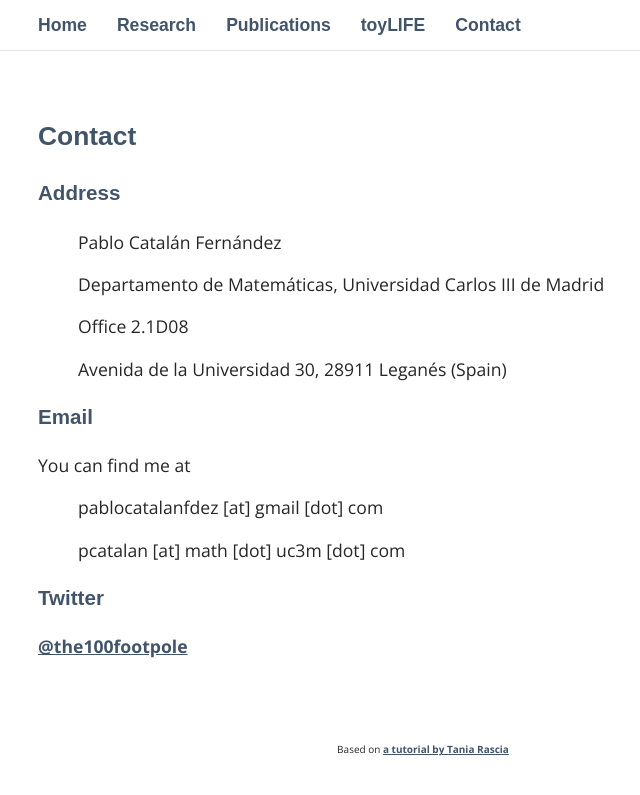
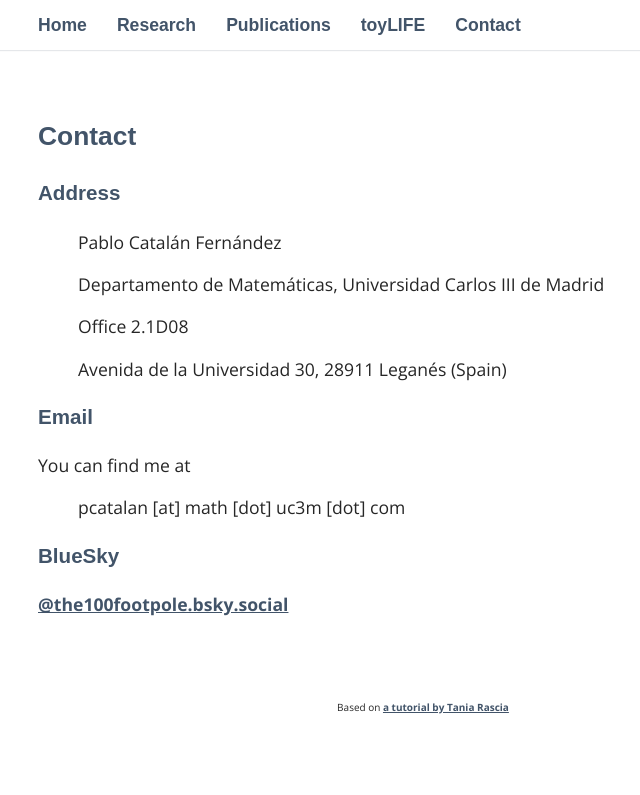
Before and after one commit to PabloCatalan/pablocatalan.github.io, a Jekyll site: the page built from _pages/04_contact.md, in a window 1280 px wide. Shown: the top 795 px of the page, without its empty margins (217-857 px from the left). Built offline with Jekyll 4.4.1, drawn with Linux system fonts in a browser that asks for light colours; some web fonts are replaced.

Commit message:
Update 04_contact.md

```diff
--- a/_pages/04_contact.md
+++ b/_pages/04_contact.md
@@ -18,11 +18,9 @@ permalink: /contact/
 ### Email
 You can find me at
 
->pablocatalanfdez [at] gmail [dot] com
-
 >pcatalan [at] math [dot] uc3m [dot] com
 
 
-### Twitter
+### BlueSky
 
-[@the100footpole](http://twitter.com/the100footpole)
+[@the100footpole.bsky.social](https://bsky.app/profile/the100footpole.bsky.social)
```
